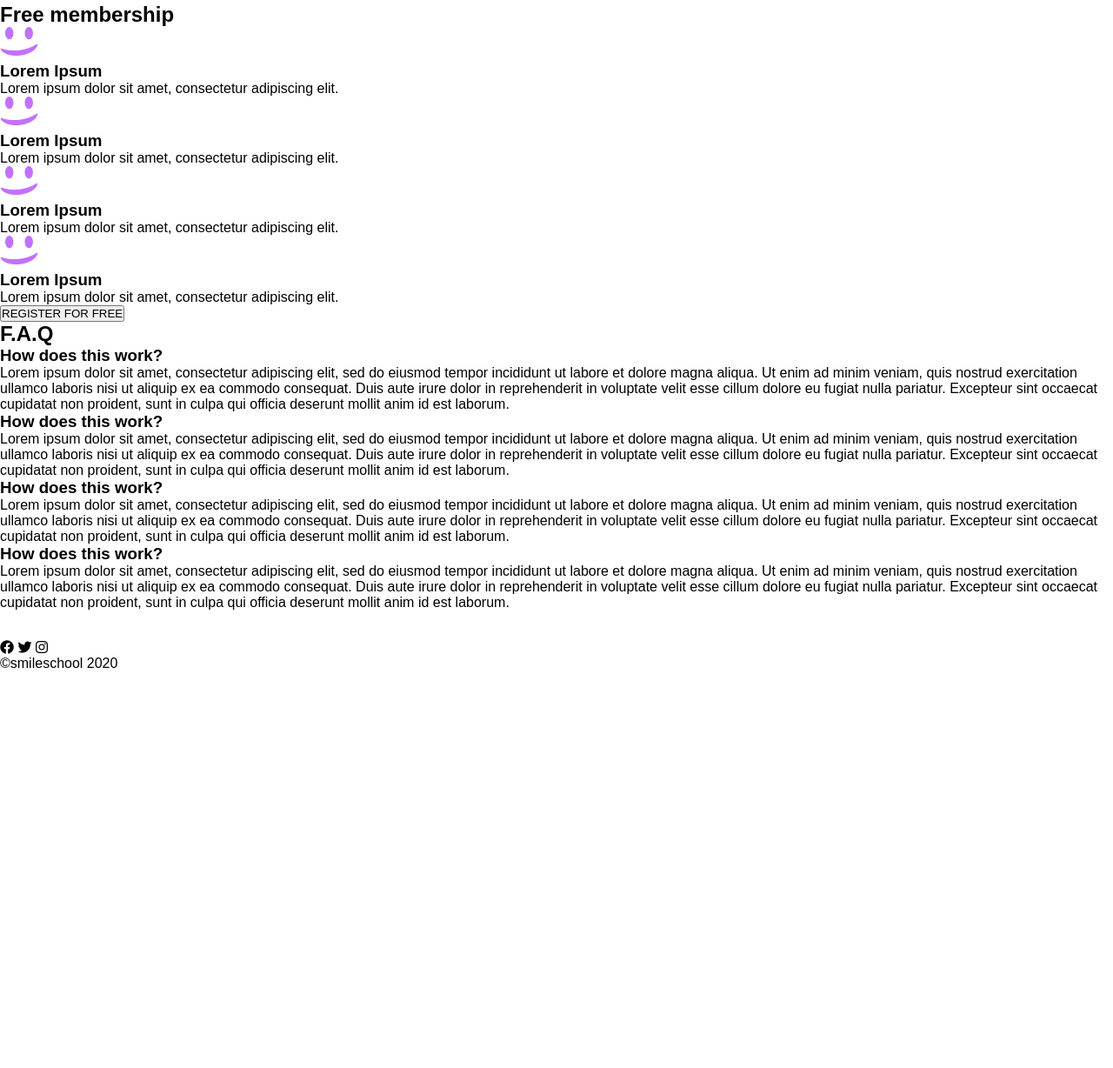
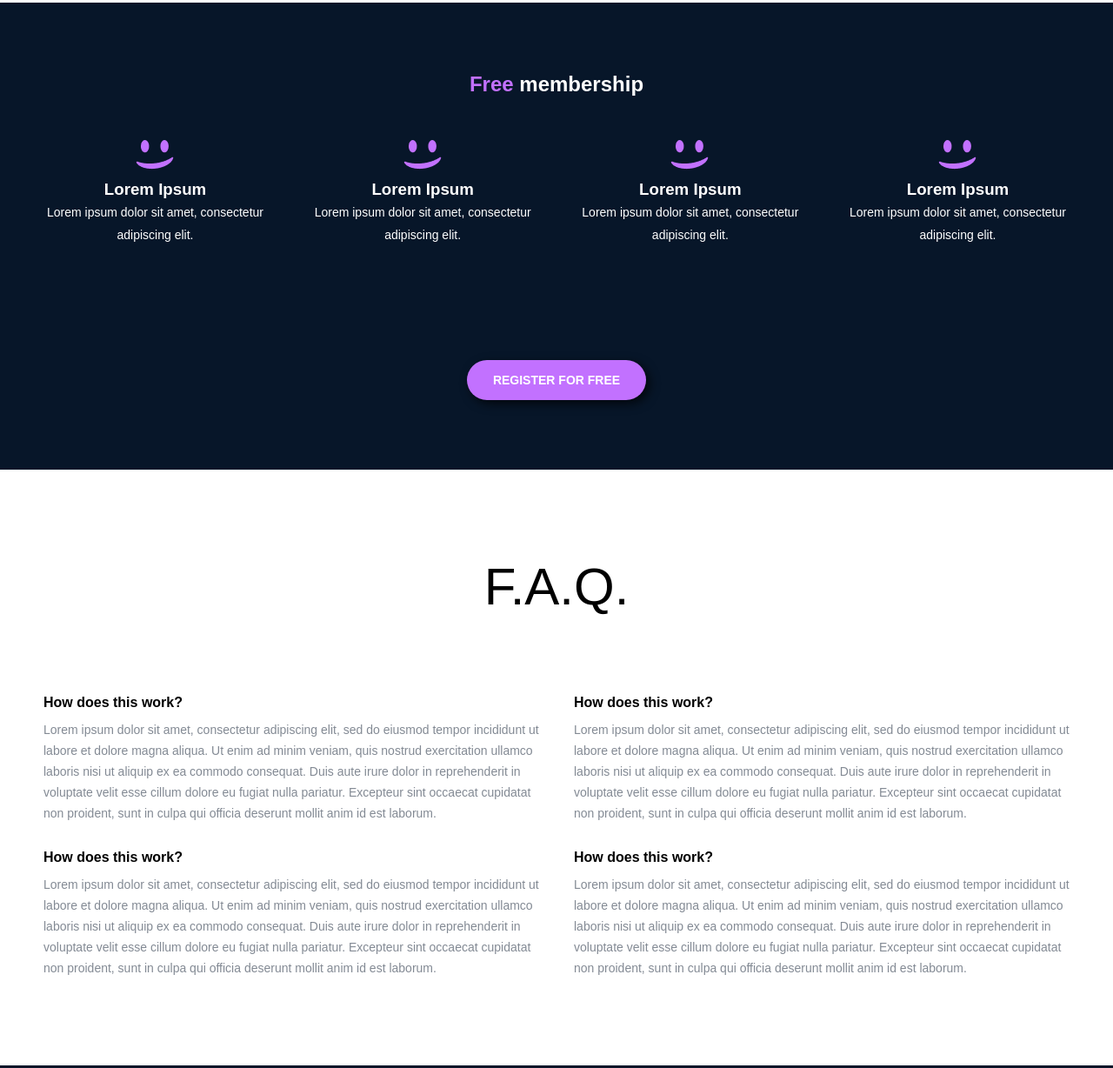
Before and after one commit to dwin504/alx_html_css, a plain HTML site: page css_advanced/index.html in a window 1280 px wide. Shown: the part 2094-3322 px from the top of the page at 87% size. Before the commit the page ends 2866 px from the top, so only its background shows below. Drawn offline with Linux system fonts and the light colour scheme.

Commit message:
corrected the code and mproved the css

```diff
--- a/css_advanced/index.html
+++ b/css_advanced/index.html
@@ -186,76 +186,77 @@
       </div>
     </div>
   </section>
-        <section>
-            <h2>Free membership</h2>
-            <div>
+        <section class="membership">
+            <h2><span class="purple">Free</span> membership</h2>
+            <div class="smiley">
+            <div class="smile-icon">
                 <img src="assets/CSS Advanced/smile.png" alt="">
                 <h3>Lorem Ipsum</h3>
-                <p>Lorem ipsum dolor sit amet, consectetur adipiscing elit.</p>
+                <p class="smiley-text">Lorem ipsum dolor sit amet, consectetur adipiscing elit.</p>
             </div>
-            <div>
+            <div class="smile-icon">
                 <img src="assets/CSS Advanced/smile.png" alt="">
                 <h3>Lorem Ipsum</h3>
-                <p>Lorem ipsum dolor sit amet, consectetur adipiscing elit.</p>
+                <p class="smiley-text">Lorem ipsum dolor sit amet, consectetur adipiscing elit.</p>
             </div>
-            <div>
+            <div class="smile-icon">
                 <img src="assets/CSS Advanced/smile.png" alt="">
                 <h3>Lorem Ipsum</h3>
-                <p>Lorem ipsum dolor sit amet, consectetur adipiscing elit.</p>
+                <p class="smiley-text">Lorem ipsum dolor sit amet, consectetur adipiscing elit.</p>
             </div>
-            <div>
+            <div class="smile-icon">
                 <img src="assets/CSS Advanced/smile.png" alt="">
                 <h3>Lorem Ipsum</h3>
-                <p>Lorem ipsum dolor sit amet, consectetur adipiscing elit.</p>
-            </div>
-            <button>REGISTER FOR FREE</button>
-        </section>
-        <section>
-            <h2>F.A.Q</h2>
-            <div>
-                <div>
-                    <div>
-                        <h3>How does this work?</h3>
-                    </div>
-                    <div>
-                        Lorem ipsum dolor sit amet, consectetur adipiscing elit, sed do eiusmod tempor incididunt ut labore et dolore magna aliqua. Ut enim ad minim veniam, quis nostrud exercitation ullamco laboris nisi ut aliquip ex ea commodo consequat. Duis aute irure dolor in reprehenderit in voluptate velit esse cillum dolore eu fugiat nulla pariatur. Excepteur sint occaecat cupidatat non proident, sunt in culpa qui officia deserunt mollit anim id est laborum.
-                    </div>
-
-                    <div>
-                        <h3>How does this work?</h3>
-                    </div>
-                    <div>
-                        Lorem ipsum dolor sit amet, consectetur adipiscing elit, sed do eiusmod tempor incididunt ut labore et dolore magna aliqua. Ut enim ad minim veniam, quis nostrud exercitation ullamco laboris nisi ut aliquip ex ea commodo consequat. Duis aute irure dolor in reprehenderit in voluptate velit esse cillum dolore eu fugiat nulla pariatur. Excepteur sint occaecat cupidatat non proident, sunt in culpa qui officia deserunt mollit anim id est laborum.
+                <p class="smiley-text">Lorem ipsum dolor sit amet, consectetur adipiscing elit.</p>
             </div>
            </div>
-                <div>
-                    <div>
+            <button class="hero-btn">REGISTER FOR FREE</button>
+        </section>
+  <section class="faq">
+  <h2>F.A.Q.</h2>
+  <div class="faq-container">
+    <div class="faq-column">
+      <div class="faq-item">
         <h3>How does this work?</h3>
+        <p>
+          Lorem ipsum dolor sit amet, consectetur adipiscing elit, sed do eiusmod tempor incididunt ut labore et dolore magna aliqua. Ut enim ad minim veniam, quis nostrud exercitation ullamco laboris nisi ut aliquip ex ea commodo consequat. Duis aute irure dolor in reprehenderit in voluptate velit esse cillum dolore eu fugiat nulla pariatur. Excepteur sint occaecat cupidatat non proident, sunt in culpa qui officia deserunt mollit anim id est laborum.
+        </p>
       </div>
-                    <div>
+      <div class="faq-item">
+        <h3>How does this work?</h3>
+        <p>
           Lorem ipsum dolor sit amet, consectetur adipiscing elit, sed do eiusmod tempor incididunt ut labore et dolore magna aliqua. Ut enim ad minim veniam, quis nostrud exercitation ullamco laboris nisi ut aliquip ex ea commodo consequat. Duis aute irure dolor in reprehenderit in voluptate velit esse cillum dolore eu fugiat nulla pariatur. Excepteur sint occaecat cupidatat non proident, sunt in culpa qui officia deserunt mollit anim id est laborum.
+        </p>
       </div>
-                    <div>
+    </div>
+    <div class="faq-column">
+      <div class="faq-item">
         <h3>How does this work?</h3>
+        <p>
+          Lorem ipsum dolor sit amet, consectetur adipiscing elit, sed do eiusmod tempor incididunt ut labore et dolore magna aliqua. Ut enim ad minim veniam, quis nostrud exercitation ullamco laboris nisi ut aliquip ex ea commodo consequat. Duis aute irure dolor in reprehenderit in voluptate velit esse cillum dolore eu fugiat nulla pariatur. Excepteur sint occaecat cupidatat non proident, sunt in culpa qui officia deserunt mollit anim id est laborum.
+        </p>
       </div>
-                    <div>
+      <div class="faq-item">
+        <h3>How does this work?</h3>
+        <p>
           Lorem ipsum dolor sit amet, consectetur adipiscing elit, sed do eiusmod tempor incididunt ut labore et dolore magna aliqua. Ut enim ad minim veniam, quis nostrud exercitation ullamco laboris nisi ut aliquip ex ea commodo consequat. Duis aute irure dolor in reprehenderit in voluptate velit esse cillum dolore eu fugiat nulla pariatur. Excepteur sint occaecat cupidatat non proident, sunt in culpa qui officia deserunt mollit anim id est laborum.
+        </p>
       </div>
     </div>
   </div>
 </section>
     </main>
     <footer>
-        <section>
-            <div>
+        <section class="footer-container">
+            <div class="last-page">
                 <img src="assets/CSS Advanced/logo.png" alt="logo">
-                <div>
+                <div class="three-icons">
                     <i class="fa-brands fa-facebook"></i>
                     <i class="fa-brands fa-twitter"></i>
                     <i class="fa-brands fa-instagram"></i>
                 </div>
             </div>
-            <p>©smileschool 2020</p>
+            <p class="end-word ">©smileschool 2020</p>
         </section>
     </footer>
 </body>
--- a/css_advanced/styles.css
+++ b/css_advanced/styles.css
@@ -311,3 +311,84 @@ header nav ul li a {
   justify-content: flex-end;
   margin-bottom: 90px;
 }
+.membership{
+  padding: 80px 50px;
+  text-align: center;
+  background-color: #071629;
+  color: #fff;
+}
+.purple{
+  color: #C271FF;
+}
+.smiley{
+  display: flex;
+  justify-content: space-between;
+  gap: 20px;
+  margin-top: 50px;
+  margin-bottom: 80px;
+}
+.smile-icon{
+  text-align: center;
+  line-height: 26px;
+  width: 257px;
+  height: 153px;
+}
+.smiley-text{
+  font-size: 14px;
+  line-height: 26px;
+}
+.faq{
+  padding: 100px 50px;
+  background-color: #fff;
+  text-align: center;
+}
+.faq h2{
+  font-size: 60px;
+  font-weight: 300;
+  margin-bottom: 60px;
+}
+.faq-contaier {
+  display: flex;
+  justify-content: space-between;
+  gap: 40px;
+}
+.faq-column{
+  display: flex;
+  flex-direction: row;
+  gap: 40px;
+  text-align: left;
+  flex: 1;
+}
+.faq-item h3{
+  font-weight: bold;
+  font-size: 16px;
+  margin-bottom: 10px;
+  margin-top: 30px;
+
+}
+.faq-item p{
+  font-size: 14px;
+  line-height: 24px;
+  color:#07162980;
+
+}
+.footer-container{
+  background-color: #071629;
+  padding: 45px;
+  color: #fff;
+}
+.last-page{
+  display: flex;
+  justify-content: space-between;
+}
+.three-icons{
+  display: flex;
+  gap: 20px;
+  margin-right: 150px;
+}
+.end-word{
+  font-size: 12px;
+  color: grey;
+  text-align: center;
+  margin-top: 50px;
+}
```
Lines whose indentation alone changed are shown as unchanged.
